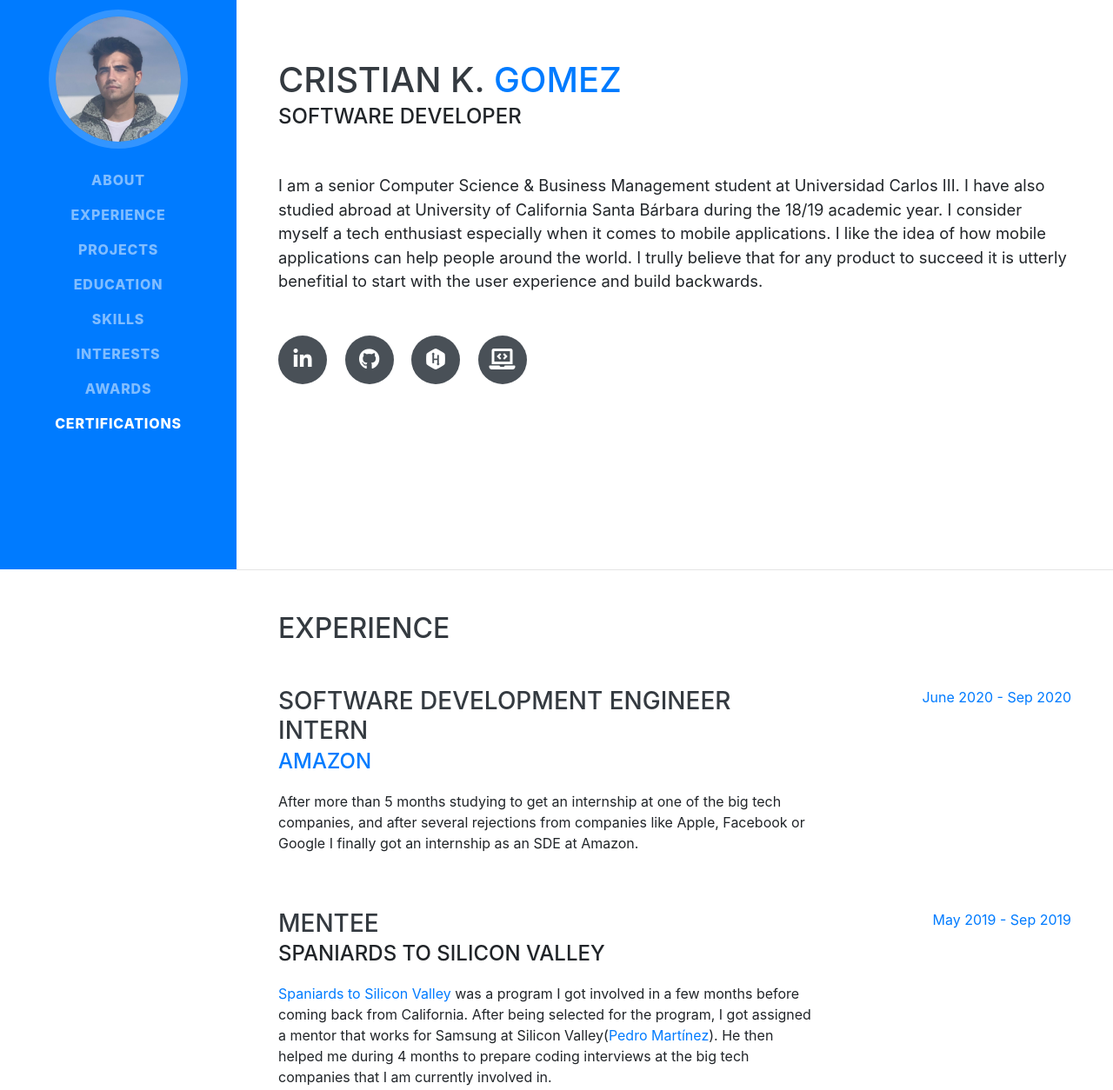
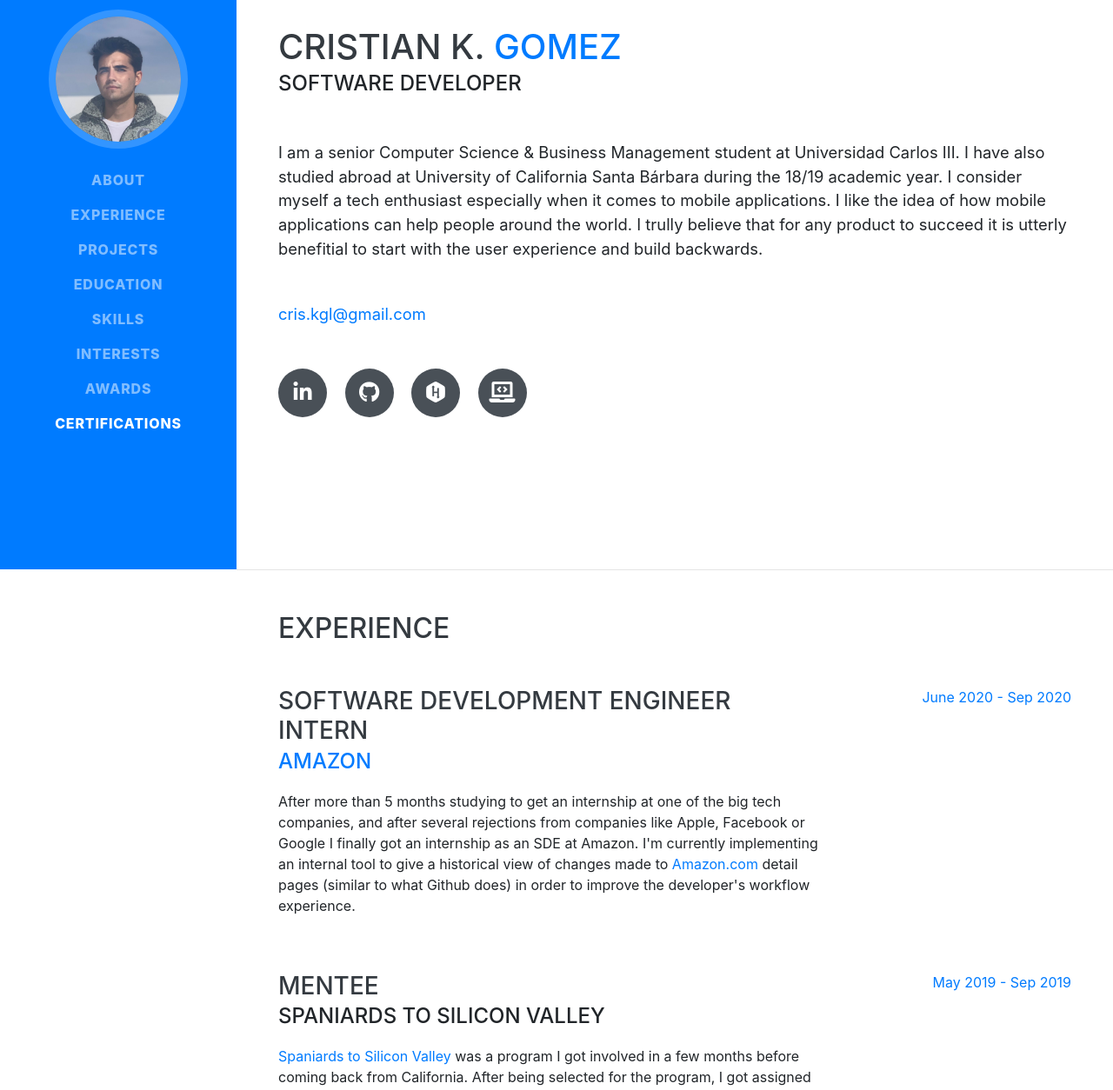
Before and after one commit to criskgl/criskgl.github.io, a website with bundled scripts: page index.html in a window 1280 px wide. Shown: the part 145-1399 px from the top of the page at 87% size. Built offline with nearby package versions, Linux system fonts and the light colour scheme; a web font is replaced by a local one.

Commit message:
updated resume amazon & mail

```diff
--- a/index.html
+++ b/index.html
@@ -85,20 +85,30 @@
         <div class="subheading mb-5">Software developer
         </div>
         <p class="lead mb-5">I am a senior Computer Science & Business Management student at Universidad Carlos III. I have also studied abroad at University of California Santa Bárbara during the 18/19 academic year. I consider myself a tech enthusiast especially when it comes to mobile applications. I like the idea of how mobile applications can help people around the world. I trully believe that for any product to succeed it is utterly benefitial to start with the user experience and build backwards.</p>
+
+        <p class="lead mb-5">
+          <a href="">cris.kgl@gmail.com</a>
+
+        </p>
         <div class="social-icons">
+
           <a href="https://www.linkedin.com/in/cristian-kublai-gomez/">
             <i class="fab fa-linkedin-in"></i>
           </a>
+
           <a href="https://github.com/criskgl">
             <i class="fab fa-github"></i>
           </a>
-	  <a href="https://www.hackerrank.com/cris_kgl">
+
+	        <a href="https://www.hackerrank.com/cris_kgl">
             <i class="fab fa-hackerrank"></i>
           </a>
-	  <a href="https://leetcode.com/criskgl/">
+
+	        <a href="https://leetcode.com/criskgl/">
             <i class="fas fa-laptop-code"></i>
           </a>
         </div>
+
       </div>
     </section>
 
@@ -112,7 +122,10 @@
           <div class="resume-content">
             <h3 class="mb-0">Software Development Engineer Intern</h3>
             <div class="subheading mb-3"><a href="https://www.amazon.com/">Amazon</a></div>
-            <p>After more than 5 months studying to get an internship at one of the big tech companies, and after several rejections from companies like Apple, Facebook or Google I finally got an internship as an SDE at Amazon.
+            <p>After more than 5 months studying to get an internship at one of the big tech companies, and after several
+              rejections from companies like Apple, Facebook or Google I finally got an internship as an SDE at Amazon.
+              I'm currently implementing an internal tool to give a historical view of changes made to <a href=https://amazon.com>Amazon.com</a> detail pages
+              (similar to what Github does) in order to improve the developer's workflow experience.
           </div>
           <div class="resume-date text-md-right">
             <span class="text-primary">June 2020 - Sep 2020</span>
```
Also changed, not shown: css/resume.css (line endings or trailing spaces).
